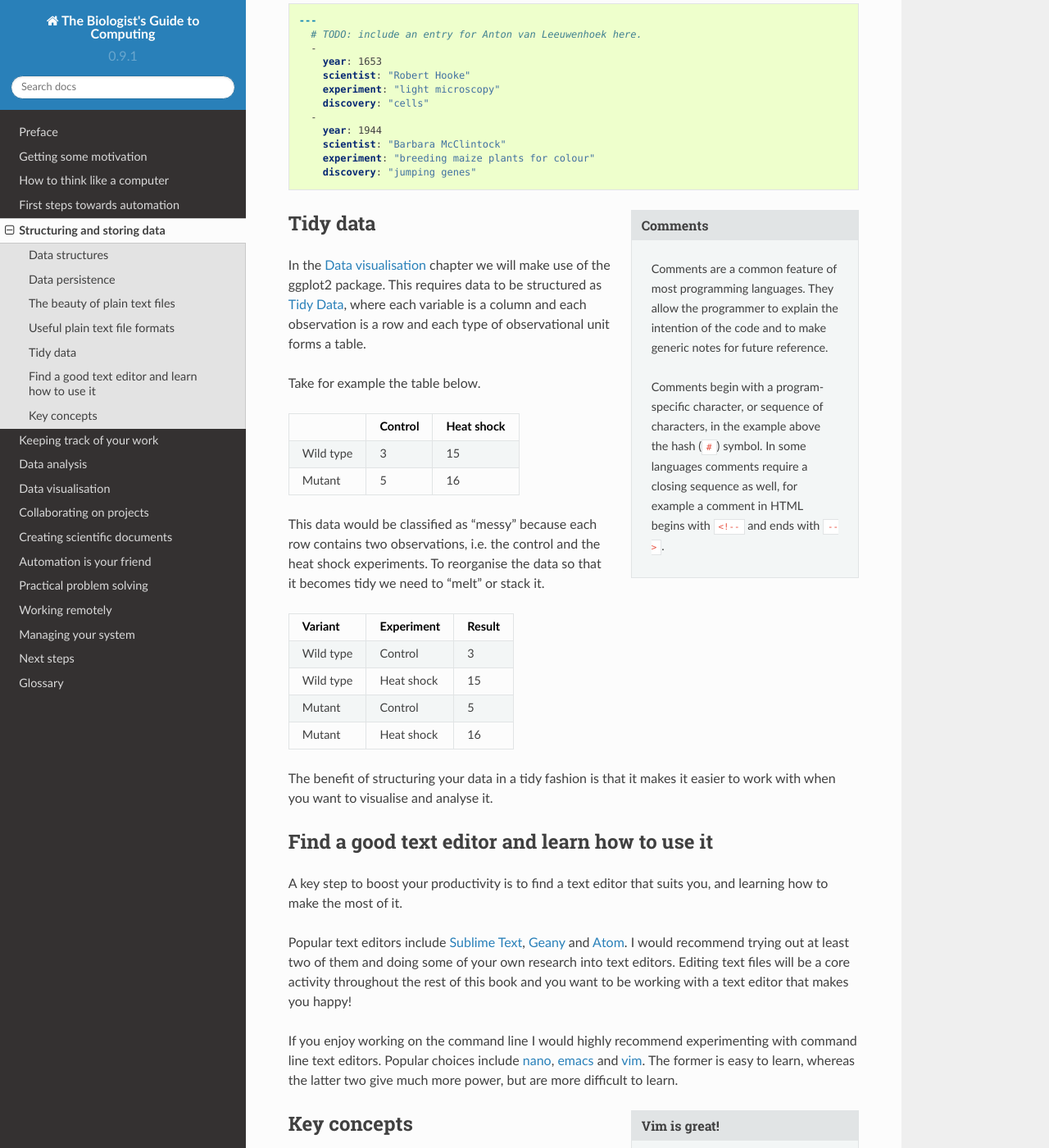
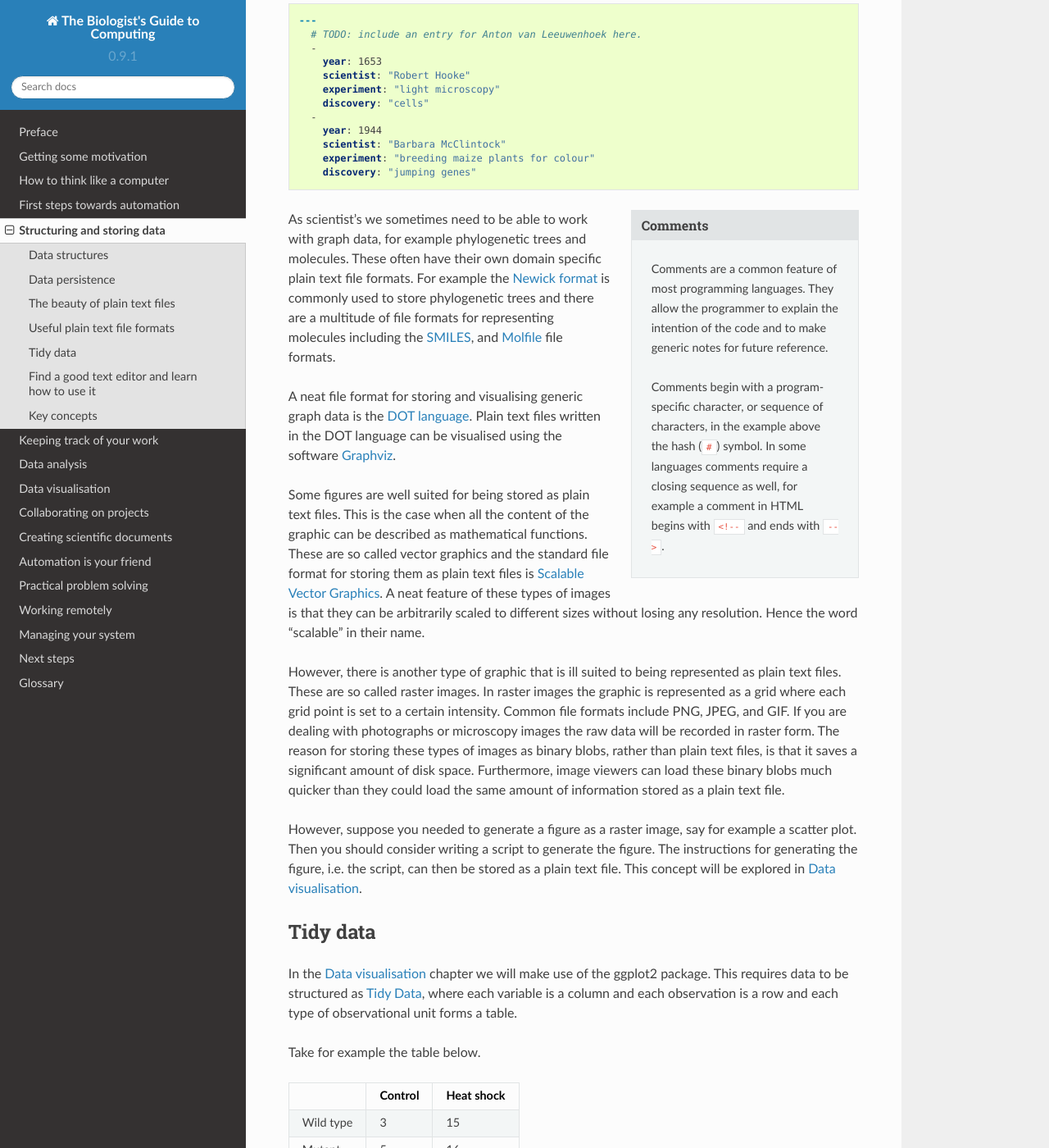
Before and after one commit to tjelvar-olsson/biologists-guide-to-computing, a Sphinx documentation site: the page built from source/structuring-and-storing-data.rst, in a window 1280 px wide and 1400 px high, scrolled down 5509 px. Shown: the whole window at 82% size. Built offline with Sphinx 7.4.7 and the Read the Docs theme 2.0.0, drawn with Linux system fonts in a browser that asks for light colours; some of the changed text lies outside the part shown.

Commit message:
Expanded the useful plain text format section in response to feedback from Lucy

```diff
--- a/source/structuring-and-storing-data.rst
+++ b/source/structuring-and-storing-data.rst
@@ -106,10 +106,12 @@ The table, excluding the header, could be represented using a list of lists.
 
 
 A graph, sometimes known as a tree, is a data structure that links nodes together
-via edges. This should sound relatively familiar to you as it is the basic
+via edges (:numref:`phylogenetic_tree_and_aspirin_structure`). This should sound relatively familiar to you as it is the basic
 concept behind phylogenetic trees. Each node represents a species and the edges
 represent the inferred evolutionary relationships between the species. Graphs are
 also used to represent 2D connectivities of molecules.
+
+.. _phylogenetic_tree_and_aspirin_structure:
 
 .. figure:: images/graph-examples.png
    :alt: Phylogenetic tree and aspirin structure.
@@ -312,6 +314,46 @@ to the reader. These comments are ignored by programs parsing the files.
     sequence as well, for example a comment in HTML begins with ``<!--`` and ends
     with ``-->``.
 
+As scientist's we sometimes need to be able to work with graph data, for
+example phylogenetic trees and molecules. These often have their own domain
+specific plain text file formats. For example the
+`Newick format <https://en.wikipedia.org/wiki/Newick_format>`_ is commonly
+used to store phylogenetic trees and there are a multitude of file formats
+for representing molecules including the
+`SMILES <https://en.wikipedia.org/wiki/Simplified_molecular-input_line-entry_system>`_,
+and
+`Molfile <https://en.wikipedia.org/wiki/Chemical_table_file>`_ file formats.
+
+A neat file format for storing and visualising generic graph data is the `DOT
+language <http://www.graphviz.org/content/dot-language>`_. Plain text files
+written in the DOT language can be visualised using the software `Graphviz
+<http://www.graphviz.org/>`_.
+
+Some figures are well suited for being stored as plain text files.
+This is the case when all the content of the graphic can be described
+as mathematical functions. These are so called vector graphics and the
+standard file format for storing them as plain text files is
+`Scalable Vector Graphics <https://en.wikipedia.org/wiki/Scalable_Vector_Graphics>`_.
+A neat feature of these types of
+images is that they can be arbitrarily scaled to different sizes without losing
+any resolution. Hence the word "scalable" in their name.
+
+However, there is another type of graphic that is ill suited to being
+represented as plain text files. These are so called raster images.  In raster
+images the graphic is represented as a grid where each grid point is set to a
+certain intensity. Common file formats include PNG, JPEG, and GIF.  If you are
+dealing with photographs or microscopy images the raw data will be recorded in
+raster form. The reason for storing these types of images as binary blobs,
+rather than plain text files, is that it saves a significant amount of disk
+space. Furthermore, image viewers can load these binary blobs much quicker than
+they could load the same amount of information stored as a plain text file.
+
+However, suppose you needed to generate a figure as a raster image,
+say for example a scatter plot.  Then you should consider writing a script to
+generate the figure. The instructions for generating the figure, i.e. the
+script, can then be stored as a plain text file. This concept will
+be explored in :doc:`data-visualisation`.
+
 
 .. _tidy-data:
 
```
